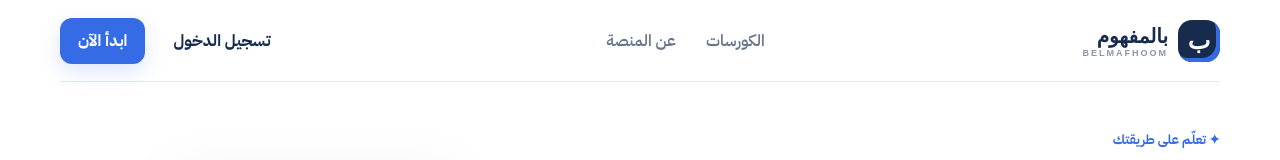
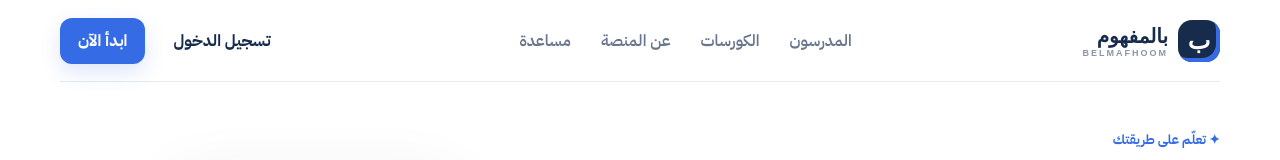
Before and after one commit to mohamedabouelmagd760-bit/belmafhoom, a Next.js app: page / in a window 1280 px wide. Shown: the top 160 px of the page. Built offline with nearby package versions, Linux system fonts and the light colour scheme; no server answers; the database is empty; a web font is replaced by a local one.

Commit message:
Connect homepage navigation to teachers and help pages

```diff
--- a/app/page.tsx
+++ b/app/page.tsx
@@ -20,7 +20,7 @@ export default async function Home() {
   return <>
     <header className="topbar wrap">
       <Link className="brand" href="/"><span className="brand-mark">ب</span><span><b>بالمفهوم</b><small>BELMAFHOOM</small></span></Link>
-      <nav><a href="#courses">الكورسات</a><a href="#how">عن المنصة</a></nav>
+      <nav><Link href="/teachers">المدرسون</Link><Link href="/courses">الكورسات</Link><Link href="/about">عن المنصة</Link><Link href="/help">مساعدة</Link></nav>
       <div className="top-actions"><Link className="btn btn-ghost" href="/login">تسجيل الدخول</Link><Link className="btn btn-primary" href="/signup">ابدأ الآن</Link></div>
     </header>
     <main>
```
